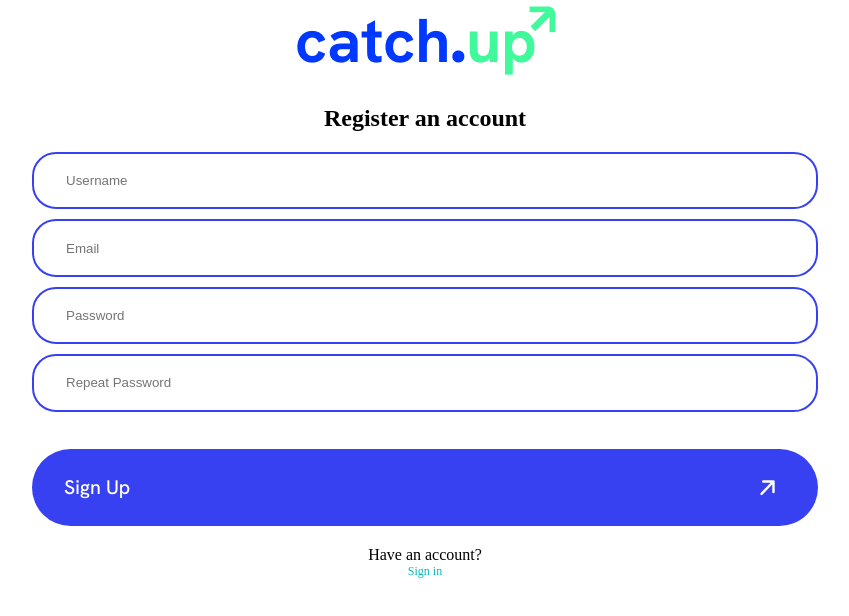
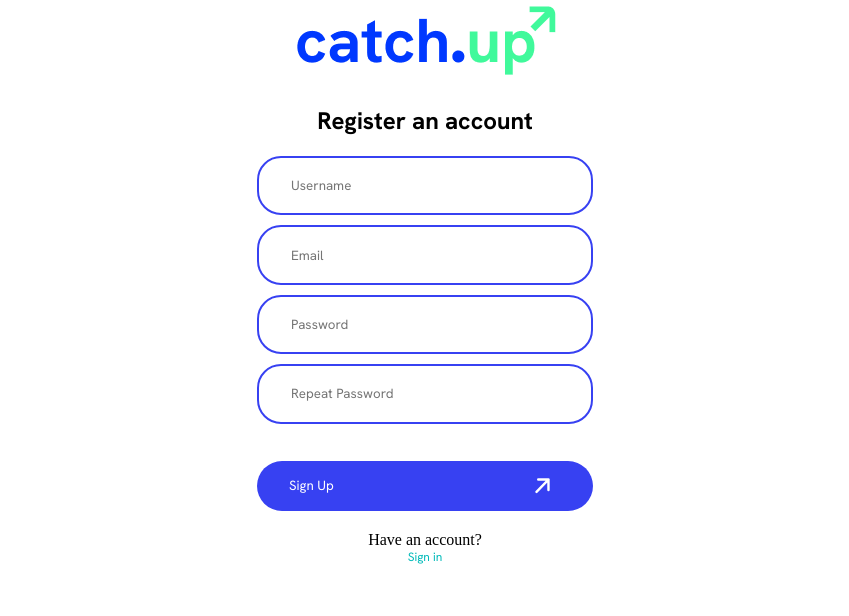
Before and after one commit to DROP-TABLE-Participants/catch-up, a Vue app in the folder client/: page /register in a window 1280 px wide. Shown: the top 616 px of the page, without its empty margins (215-1064 px from the left). Built offline with nearby package versions, Linux system fonts and the light colour scheme.

Commit message:
Design and styling changes

```diff
--- a/client/src/views/PricingView.vue
+++ b/client/src/views/PricingView.vue
@@ -2,7 +2,7 @@
     <div class="navbar">
       <div class="navbar__logo">
         <router-link to="/" class="navbar__logo">
-            <img src="../assets/logo.png" alt="logo"/>
+          <img src="../assets/logo.png" alt="logo" />
         </router-link>
       </div>
       <div class="navbar__links">
@@ -58,9 +58,9 @@
     justify-content: space-around;
     align-items: center;
     position: relative;
-  width: 100vw;
+    width: 100%;
+    max-width: 850px;
     margin-top: 40px;
-  max-width: 850px;
 
     &__logo {
       img {
@@ -86,7 +86,7 @@
     &__button {
       a {
         padding: 0.5rem 1rem;
-      background-color: #00E99E;
+        background-color: #00e99e;
         color: #262626;
         border-radius: 5px;
         width: 40px;
@@ -104,12 +104,13 @@
     display: flex;
     justify-content: center;
     align-items: center;
+    flex-wrap: wrap;
     gap: 20px;
-    margin-top: 200px;
+    margin-top: 50px;
   }
 
   .pricing-card {
-    width: 300px;
+    width: calc(33.33% - 20px);
     padding: 20px;
     border: 1px solid #ddd;
     border-radius: 10px;
@@ -157,12 +158,33 @@
   }
 
   @media (max-width: 768px) {
-    .pricing-page {
+    .navbar {
       flex-direction: column;
+      align-items: center;
+      &__button {
+        display: none;
+      a {
+        padding: 0.5rem 1rem;
+        background-color: #00e99e;
+        color: #262626;
+        border-radius: 5px;
+        width: 40px;
+        text-decoration: none;
+        transition: background-color 0.3s;
+
+        &:hover {
+          background-color: #3bf0b7;
+        }
+      }
+    }
+    }
+
+    .navbar__links {
+      margin-top: 20px;
     }
 
     .pricing-card {
-      width: 100%;
+      width: calc(50% - 20px);
     }
   }
   </style>
--- a/client/src/views/RegisterView.vue
+++ b/client/src/views/RegisterView.vue
@@ -25,7 +25,6 @@
       </div>
     </div>
   </template>
-
 
   <script setup lang="ts">
   import storageService from "../services/storage-service";
@@ -59,84 +58,71 @@ async function submitForm() {
   <style scoped lang="scss">
   .login-container {
     display: flex;
+    flex-direction: column;
     align-items: center;
-    flex-direction: column;
     width: 100%;
+  }
 
-    &__form {
+  .login-container__form {
     width: 100%;
+    max-width: 400px; /* Adjust max-width as needed */
     box-sizing: border-box;
     padding: 0 2rem;
   }
 
-    &__logo {
-        img {
+  .login-container__logo img {
     max-width: 300px;
     margin-bottom: 20px;
   }
+
+  .login-container__title {
+    margin-bottom: 15px;
+    font-family: "Hanken Grotesk", sans-serif;
   }
 
-    &__title {
-        margin-bottom: 15px;
+  .login-container__input-group {
+    width: 100%;
   }
 
-    &__input-group {
-        width: 100%;
-
-
-        input {
+  .login-container__input-group input {
     width: 100%;
     box-sizing: border-box;
     padding: 1.2rem 2rem;
     margin: 5px 0;
     border-radius: 1.5rem;
-            border: 2px solid #3741F2;
-            background: #FFF;
-        }
+    border: 2px solid #3741f2;
+    background: #fff;
+    font-family: "Hanken Grotesk", sans-serif;
   }
 
-    &__forgot-password {
-        display: flex;
-        justify-content: right;
-        margin-top: 10px;
-        color: #202020;
-        text-decoration: none;
-    }
-
-    &__button {
-        color: #FFF;
-        font-family: "Hanken Grotesk";
-        font-size: 1.23069rem;
-        font-style: normal;
-        font-weight: 500;
-        line-height: normal;
-
+  .login-container__button {
     width: 100%;
     margin-top: 2rem;
     padding: 1.2rem 2rem;
     border: none;
     border-radius: 3.4375rem;
-        background: #3741F2;
+    background: #3741f2;
     color: white;
+    height: 50px;
     cursor: pointer;
-
+    font-family: "Hanken Grotesk", sans-serif;
     display: flex;
     align-items: center;
     justify-content: space-between;
   }
 
-    &__signup-container {
+  .login-container__signup-container {
     display: flex;
     flex-direction: column;
     justify-content: center;
     margin-top: 20px;
+  }
 
-        &--signup-link {
+  .login-container__signup-container--signup-link {
     font-size: 12px;
-            color: #00BAB9;
+    color: #00bab9;
     text-decoration: none;
     text-align: center;
-        }
-    }
+    font-family: "Hanken Grotesk", sans-serif;
   }
   </style>
```
Lines whose indentation alone changed are shown as unchanged.
